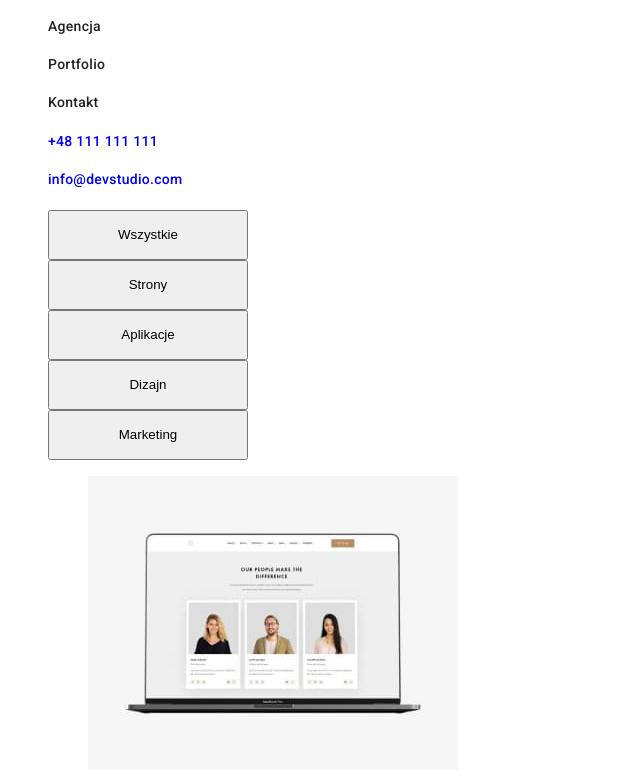
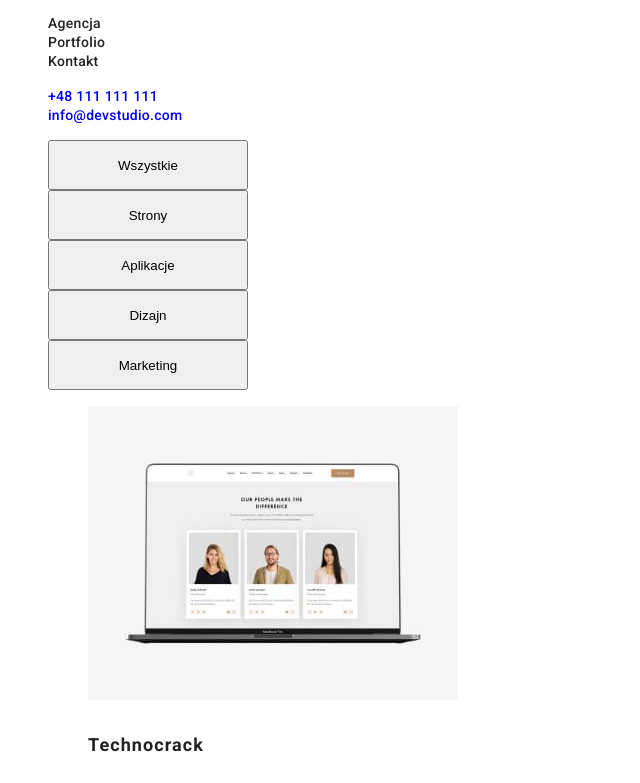
Before and after one commit to DurkaMateusz/goit-markup-hw-02, a plain HTML site: page portfolio.html in a window 1280 px wide. Shown: the part 30-813 px from the top of the page, without its empty margins (0-640 px from the left). Drawn offline with Linux system fonts and the light colour scheme.

Commit message:
fixed after mentor's comment
line-height without px, deleted nav h5 selector

```diff
--- a/css/styles.css
+++ b/css/styles.css
@@ -143,7 +143,7 @@ footer {
 .portfolio-main .name {
   font-weight: 700;
   font-size: 18px;
-  line-height: 2.57px;
+  line-height: 2.57;
   letter-spacing: 0.06em;
   color: var(--main-color, black);
 }
@@ -151,6 +151,6 @@ footer {
 .portfolio-main .filter {
   font-weight: 400;
   font-size: 16px;
-  line-height: 30px;
+  line-height: 30;
   letter-spacing: 0.03em;
 }
--- a/portfolio.html
+++ b/portfolio.html
@@ -22,29 +22,25 @@
       <nav class="navigation">
         <ul>
           <li>
-            <h5><a href="index.html" class="link">Agencja</a></h5>
+            <a href="index.html" class="link">Agencja</a>
           </li>
           <li>
-            <h5><a href="portfolio.html" class="link">Portfolio</a></h5>
+            <a href="portfolio.html" class="link">Portfolio</a>
           </li>
 
           <li>
-            <h5><a href="#Kontakt" class="link">Kontakt</a></h5>
+            <a href="#Kontakt" class="link">Kontakt</a>
           </li>
         </ul>
       </nav>
       <ul>
         <li>
-          <h5>
-            <a href="tel:+48111111111" class="contact">+48 111 111 111</a>
-          </h5>
+          <a href="tel:+48111111111" class="contact">+48 111 111 111</a>
         </li>
         <li>
-          <h5>
-            <a href="mailto:info@devstudio.com" class="contact"
-              >info@devstudio.com</a
-            >
-          </h5>
+          <a href="mailto:info@devstudio.com" class="contact"
+            >info@devstudio.com</a
+          >
         </li>
       </ul>
     </header>
```
